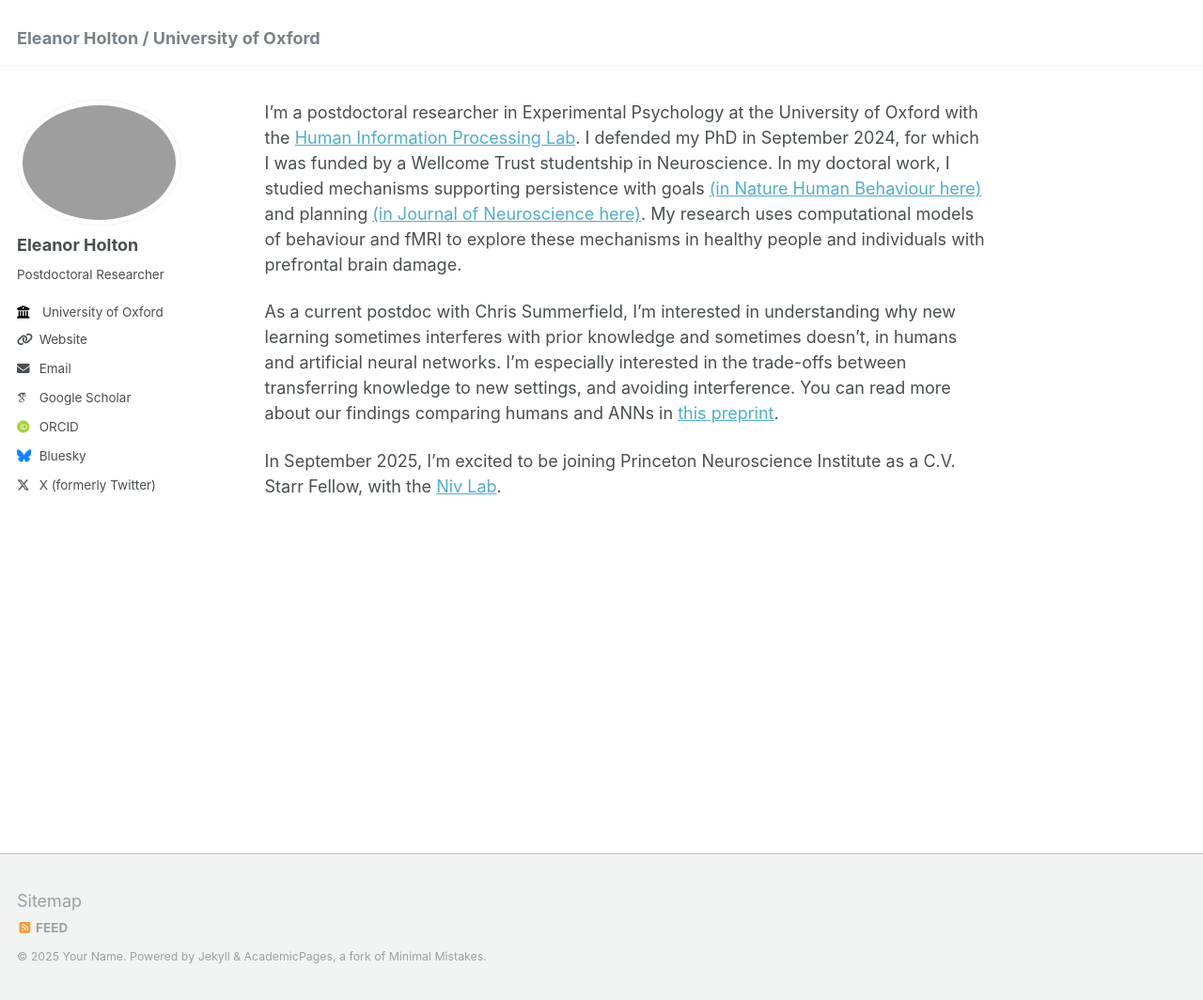
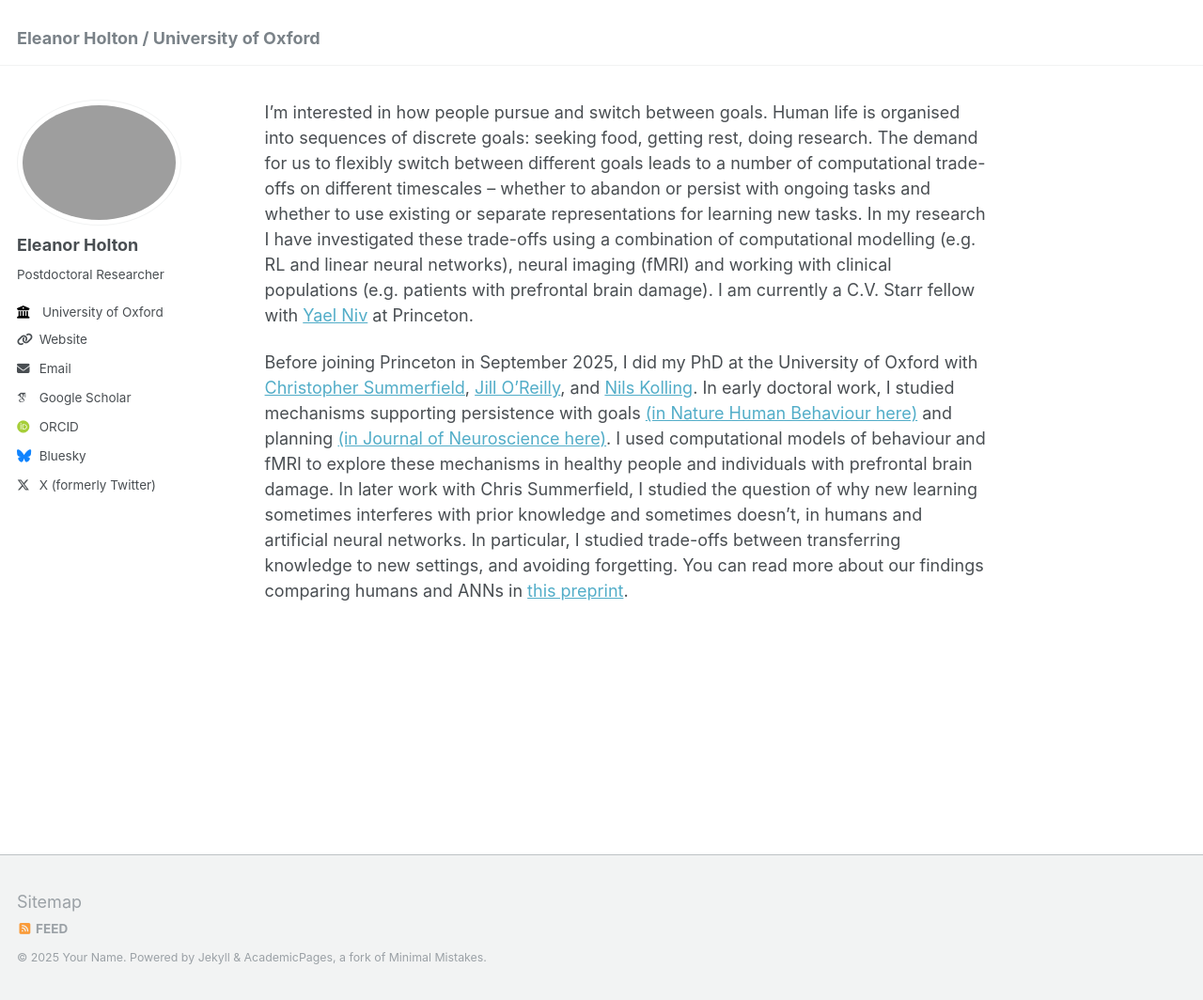
Before and after one commit to eleanorholton/eleanorholton.github.io, a Jekyll site: the page built from _pages/about.md, in a window 1280 px wide and 1064 px high. Shown: the whole window at 94% size. Built offline with Jekyll 4.4.1, drawn with Linux system fonts in a browser that asks for light colours; some web fonts are replaced.

Commit message:
Update about.md

```diff
--- a/_pages/about.md
+++ b/_pages/about.md
@@ -7,8 +7,6 @@ redirect_from:
   - /about.html
 ---
 
-I'm a postdoctoral researcher in Experimental Psychology at the University of Oxford with the [Human Information Processing Lab](https://humaninformationprocessing.com/). I defended my PhD in September 2024, for which I was funded by a Wellcome Trust studentship in Neuroscience. In my doctoral work, I studied mechanisms supporting persistence with goals [(in Nature Human Behaviour here)](https://www.nature.com/articles/s41562-024-01844-5) and planning [(in Journal of Neuroscience here)](https://www.jneurosci.org/content/early/2025/01/29/JNEUROSCI.1814-24.2025). My research uses computational models of behaviour and fMRI to explore these mechanisms in healthy people and individuals with prefrontal brain damage.
+I’m interested in how people pursue and switch between goals. Human life is organised into sequences of discrete goals: seeking food, getting rest, doing research. The demand for us to flexibly switch between different goals leads to a number of computational trade-offs on different timescales – whether to abandon or persist with ongoing tasks and whether to use existing or separate representations for learning new tasks. In my research I have investigated these trade-offs using a combination of computational modelling (e.g. RL and linear neural networks), neural imaging (fMRI) and working with clinical populations (e.g. patients with prefrontal brain damage). I am currently a C.V. Starr fellow with [Yael Niv](https://nivlab.princeton.edu/) at Princeton.
 
-As a current postdoc with Chris Summerfield, I'm interested in understanding why new learning sometimes interferes with prior knowledge and sometimes doesn't, in humans and artificial neural networks. I'm especially interested in the trade-offs between transferring knowledge to new settings, and avoiding interference. You can read more about our findings comparing humans and ANNs in [this preprint](https://osf.io/preprints/psyarxiv/98ksw_v1).
-
-In September 2025, I'm excited to be joining Princeton Neuroscience Institute as a C.V. Starr Fellow, with the [Niv Lab](https://pni.princeton.edu/people/yael-niv).
+Before joining Princeton in September 2025, I did my PhD at the University of Oxford with [Christopher Summerfield](https://humaninformationprocessing.com/), [Jill O'Reilly](https://www.psy.ox.ac.uk/people/jill-oreilly), and [Nils Kolling](https://sites.google.com/view/ecc-team/home). In early doctoral work, I studied mechanisms supporting persistence with goals [(in Nature Human Behaviour here)](https://www.nature.com/articles/s41562-024-01844-5) and planning [(in Journal of Neuroscience here)](https://www.jneurosci.org/content/early/2025/01/29/JNEUROSCI.1814-24.2025). I used computational models of behaviour and fMRI to explore these mechanisms in healthy people and individuals with prefrontal brain damage. In later work with Chris Summerfield, I studied the question of why new learning sometimes interferes with prior knowledge and sometimes doesn't, in humans and artificial neural networks. In particular, I studied trade-offs between transferring knowledge to new settings, and avoiding forgetting. You can read more about our findings comparing humans and ANNs in [this preprint](https://osf.io/preprints/psyarxiv/98ksw_v1).
```
